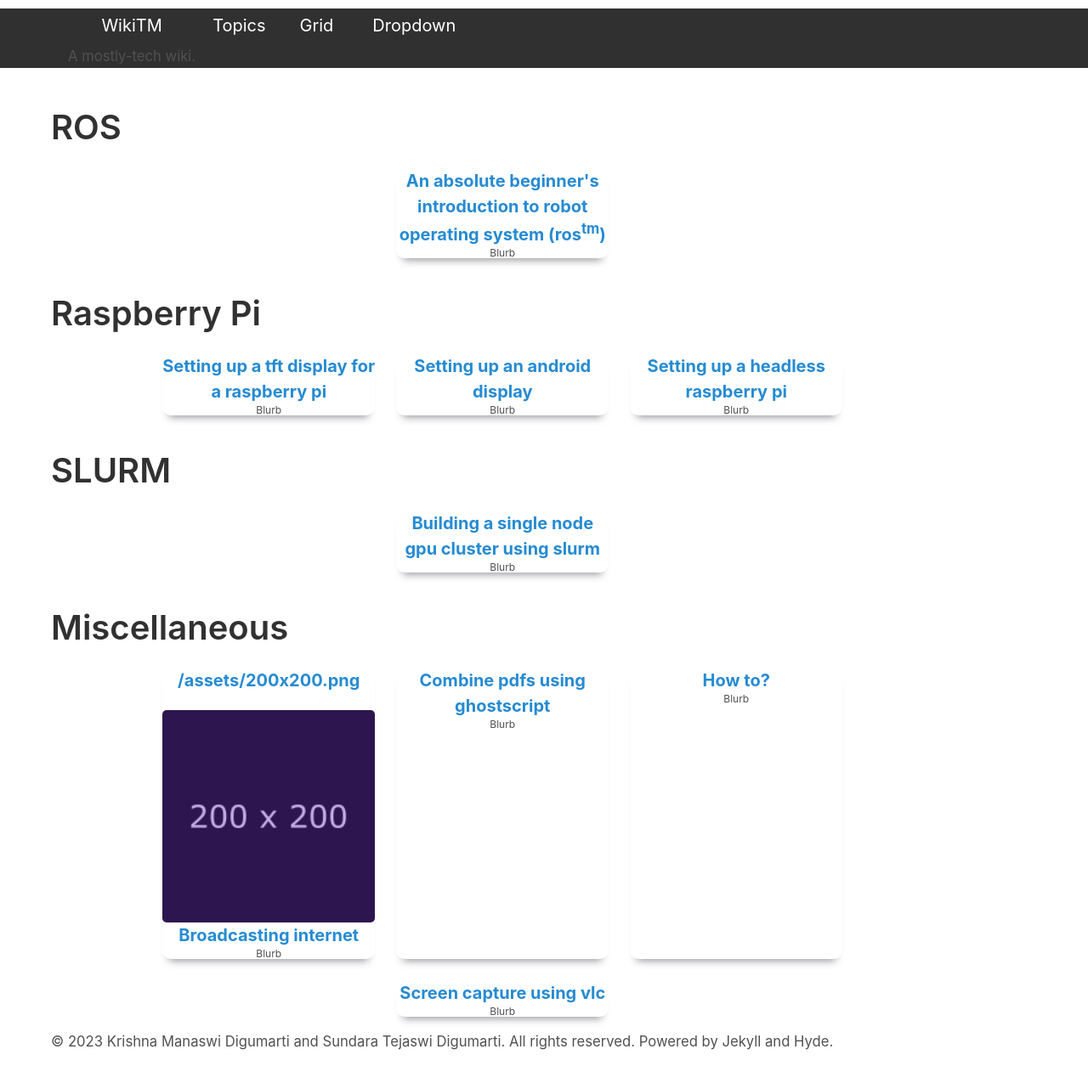
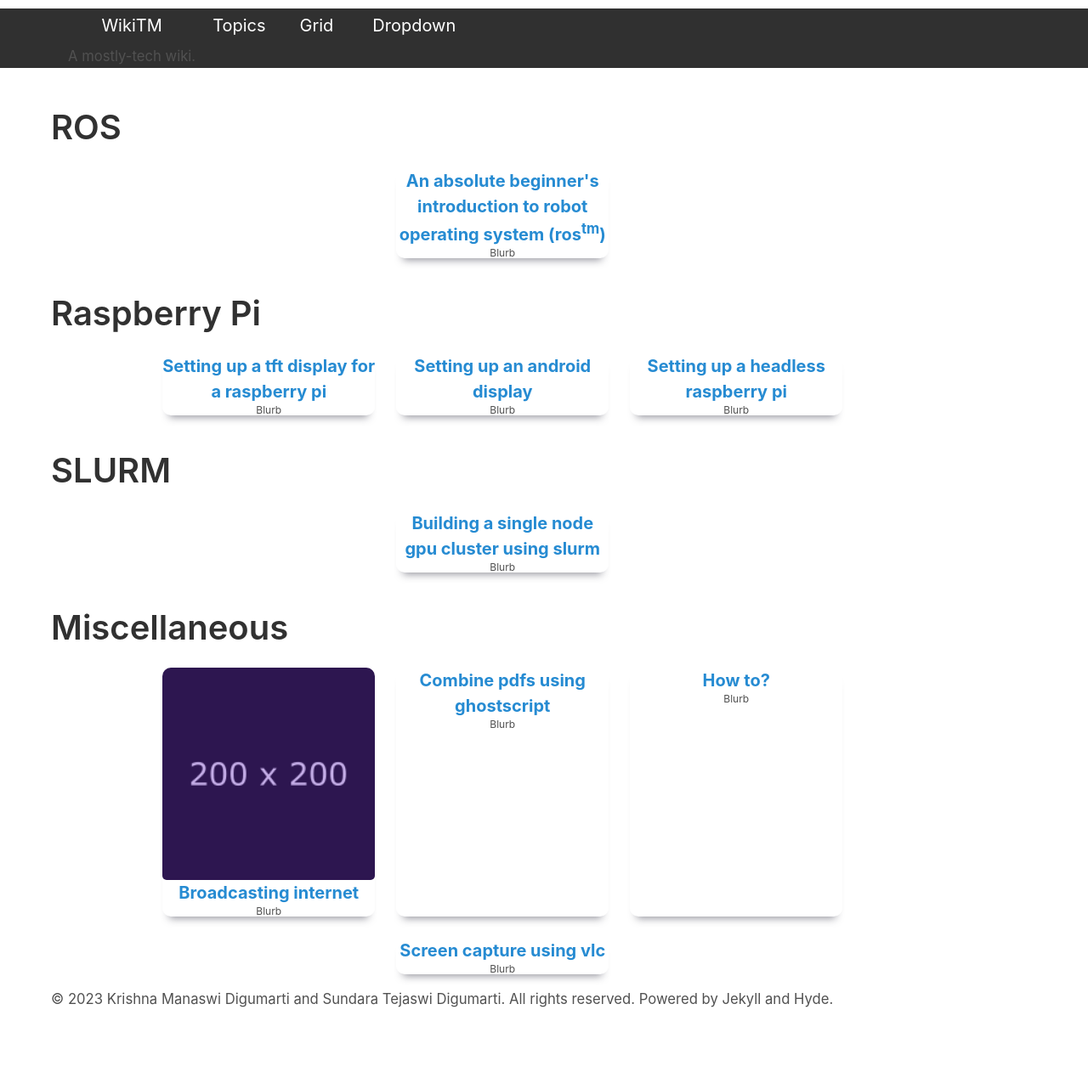
Before and after one commit to tejaswid/wikitm, a Jekyll site: the page built from grid.html, in a window 1280 px wide and 1280 px high. Shown: the top 1275 px of the window at 85% size. Built offline with Jekyll 4.4.1, drawn with Linux system fonts in a browser that asks for light colours.

Commit message:
fixed issue with thumbnail

```diff
--- a/grid.html
+++ b/grid.html
@@ -23,8 +23,6 @@ title: Grid
                 <div class="pane">
                     <a href="{{ site.baseurl|append:file.url }}">
                         {% if file.thumbnail %}
-                        {% assign monkey=file.thumbnail %}
-                        <p>{{ monkey }}</p>
                         <img src= {{ site.baseurl | append:file.thumbnail }}>
                         {% endif %}
                         {{ file.title | capitalize }}
```
